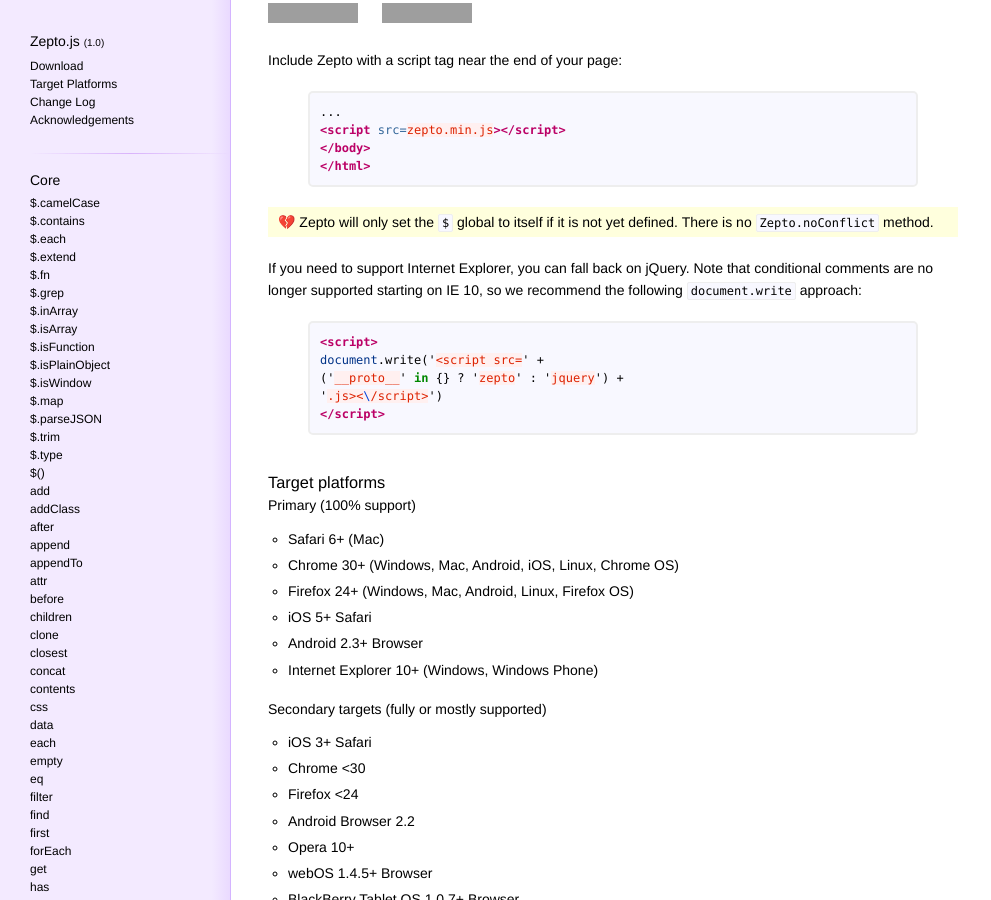
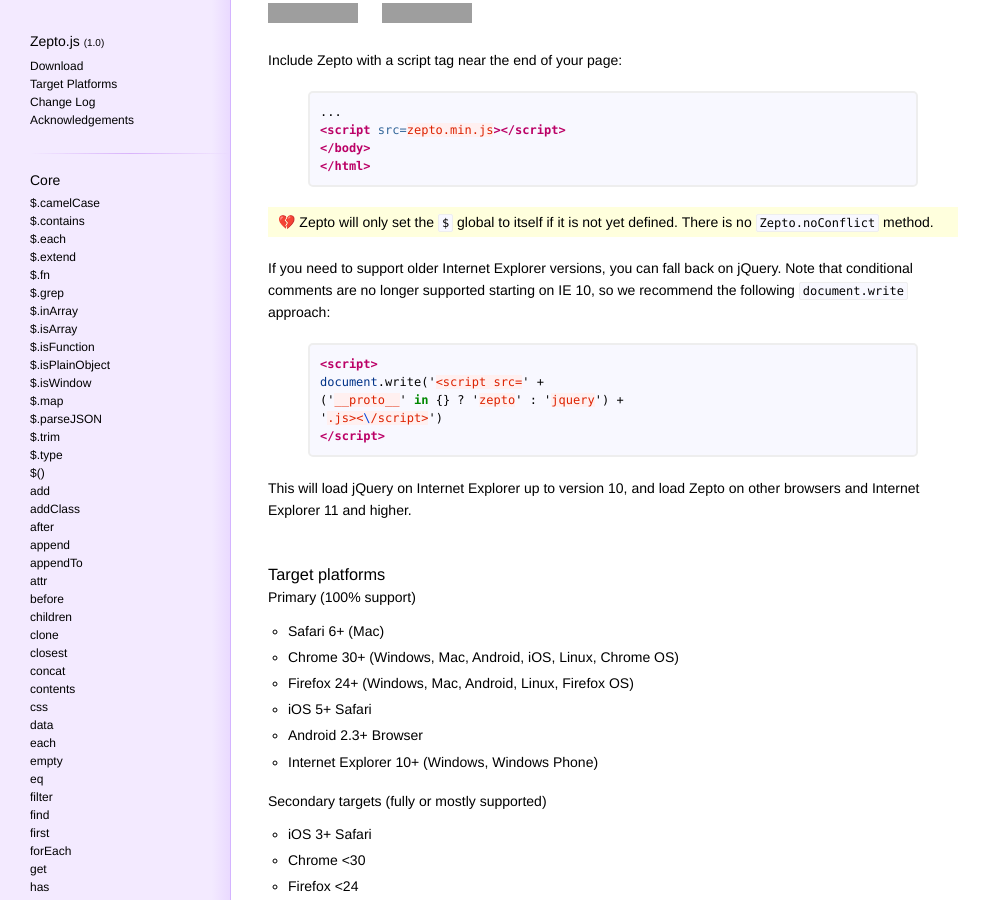
Before and after one commit to madrobby/zepto, a Jekyll site: the page built from index.html, in a window 1280 px wide and 900 px high, scrolled down 1072 px. Shown: the whole window, without its empty margins (0-991 px from the left). Built offline with Jekyll 4.4.1, drawn with Linux system fonts in a browser that asks for light colours; Markdown is read by kramdown in place of the engine named in the settings; grey boxes are pictures that could not be loaded.

Commit message:
Fix note about loading conditionally loading IE

```diff
--- a/index.html
+++ b/index.html
@@ -142,7 +142,7 @@ github_url: https://github.com/madrobby/zepto
   </p>
 
   <p>
-    <b>If you need to support Internet Explorer, you can fall back on jQuery.</b>
+    <b>If you need to support older Internet Explorer versions, you can fall back on jQuery.</b>
     Note that conditional comments are no longer supported starting on IE 10,
     so we recommend the following <code>document.write</code> approach:
   </p>
@@ -154,6 +154,11 @@ document.write('<script src=' +
 '.js><\/script>')
 </script>
 {% endhighlight %}
+
+  <p>
+    This will load jQuery on Internet Explorer up to version 10, and
+    load Zepto on other browsers and Internet Explorer 11 and higher.
+  </p>
 
   <h3 id=platforms>Target platforms</h3>
 
```
